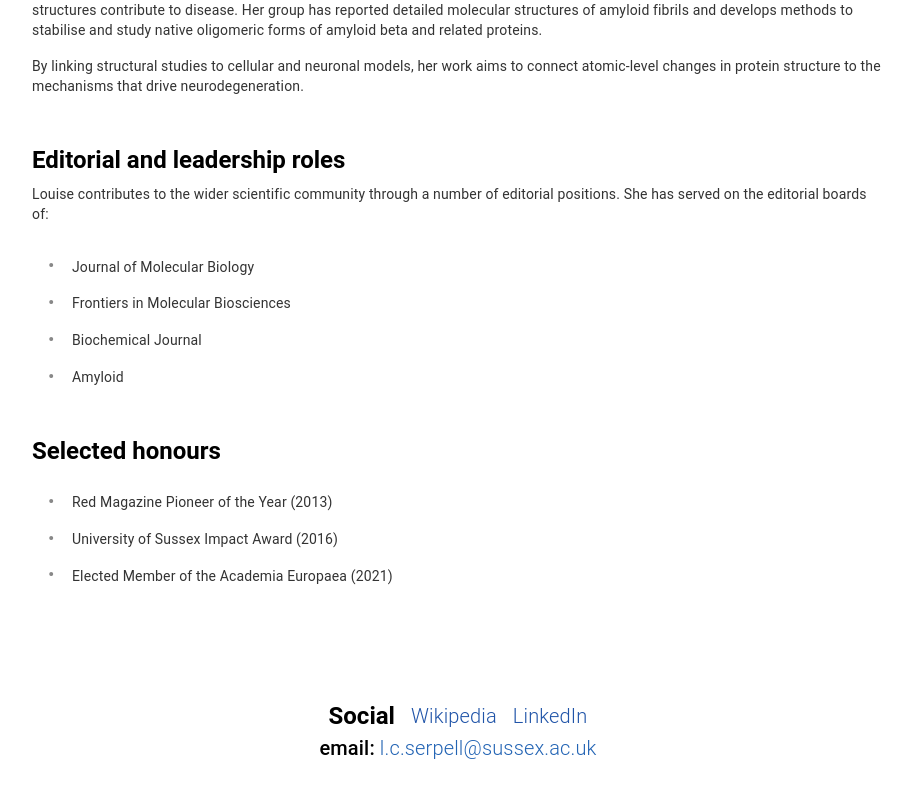
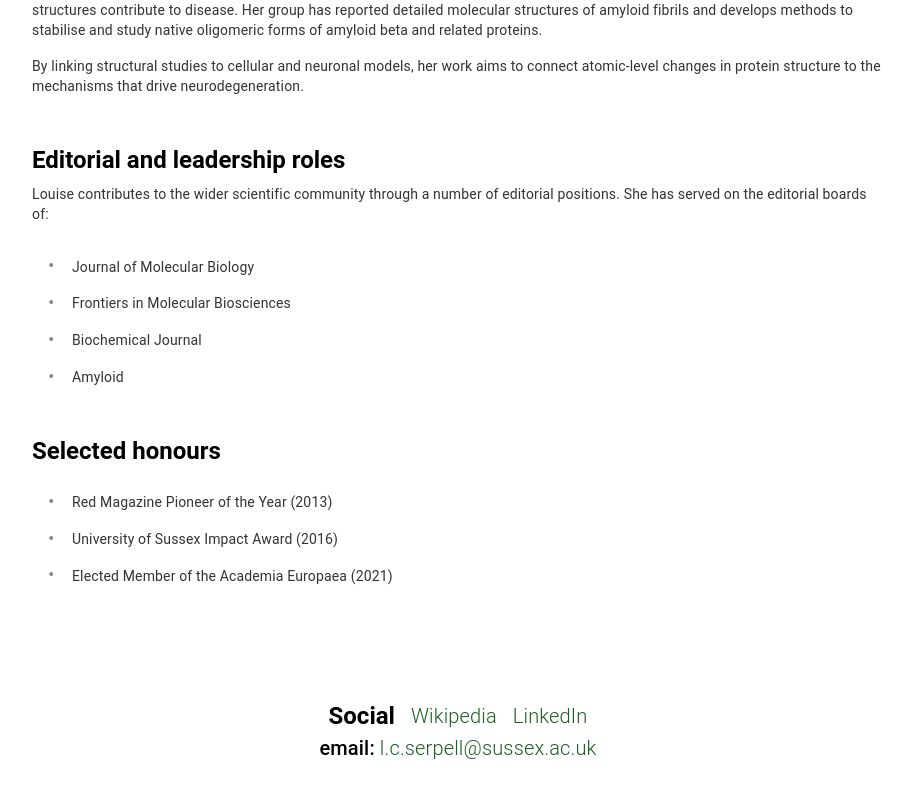
Before and after one commit to EAS-Tyler/serpell-science, a React (Create React App) app: page /about in a window 1280 px wide. Shown: the part 721-1519 px from the top of the page, without its empty margins (182-1094 px from the left). Built offline with nearby package versions, Linux system fonts and the light colour scheme.

Commit message:
footer green

```diff
--- a/src/components/Footer.jsx
+++ b/src/components/Footer.jsx
@@ -37,13 +37,13 @@ const Footer = () => {
             sx={{
               cursor: "pointer",
               textDecoration: "none",
-              color: "#2054a8",
+              color: "#1b5e20",
               "&:hover": {
-                color: "#2054a8",
+                color: "#1b5e20",
                 textDecoration: "none",
               },
               "&:visited": {
-                color: "#2054a8",
+                color: "#1b5e20",
               },
             }}
             component="a"
@@ -60,13 +60,13 @@ const Footer = () => {
             sx={{
               cursor: "pointer",
               textDecoration: "none",
-              color: "#2054a8",
+              color: "#1b5e20",
               "&:hover": {
-                color: "#2054a8",
+                color: "#1b5e20",
                 textDecoration: "none",
               },
               "&:visited": {
-                color: "#2054a8",
+                color: "#1b5e20",
               },
             }}
             href="https://www.linkedin.com/in/louise-serpell-0b318119/"
@@ -84,13 +84,13 @@ const Footer = () => {
           sx={{
             cursor: "pointer",
             textDecoration: "none",
-            color: "#2364b4",
+            color: "#1b5e20",
             "&:hover": {
-              color: "#2364b4",
+              color: "#1b5e20",
               textDecoration: "none",
             },
             "&:visited": {
-              color: "#2364b4",
+              color: "#1b5e20",
             },
           }}
         >
```
